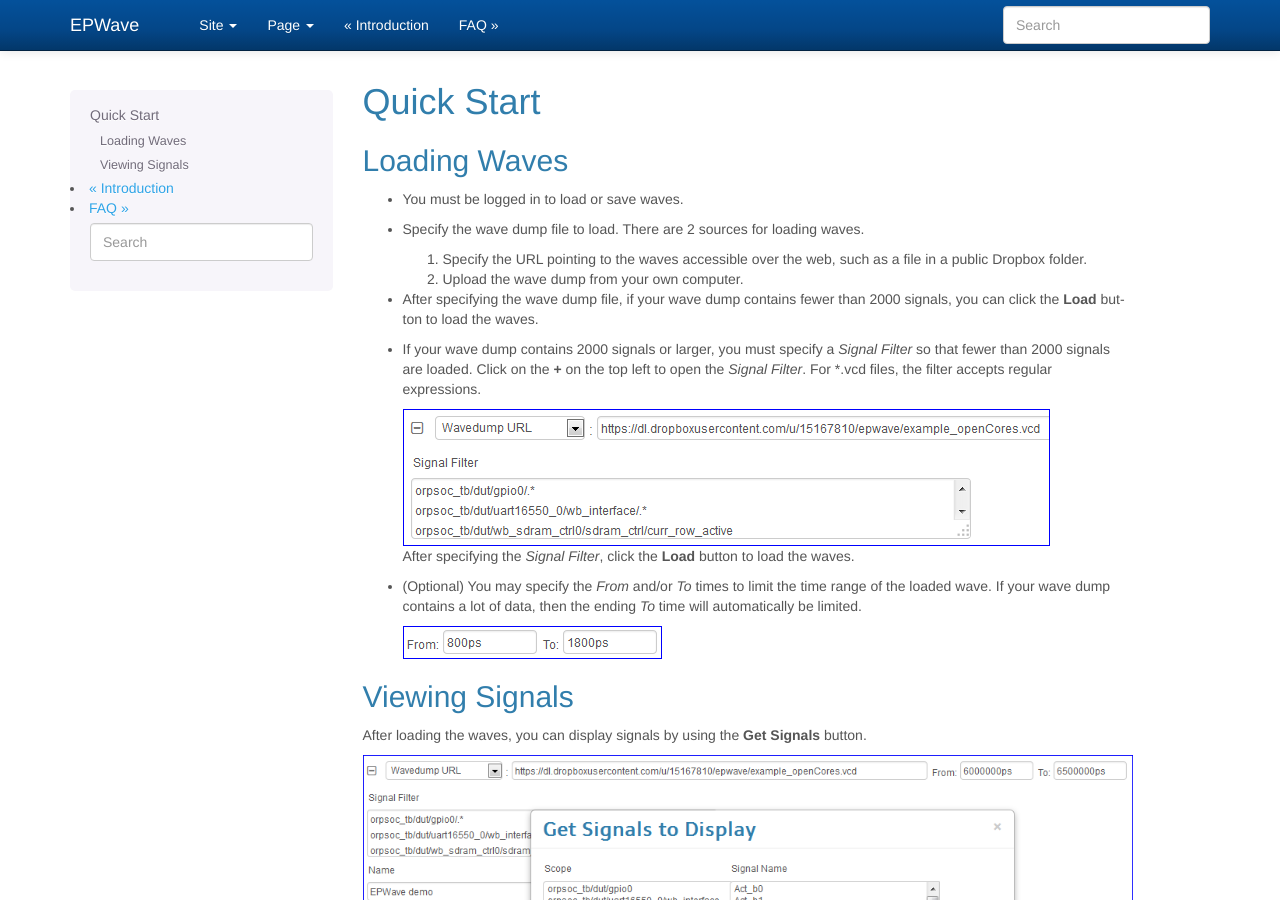
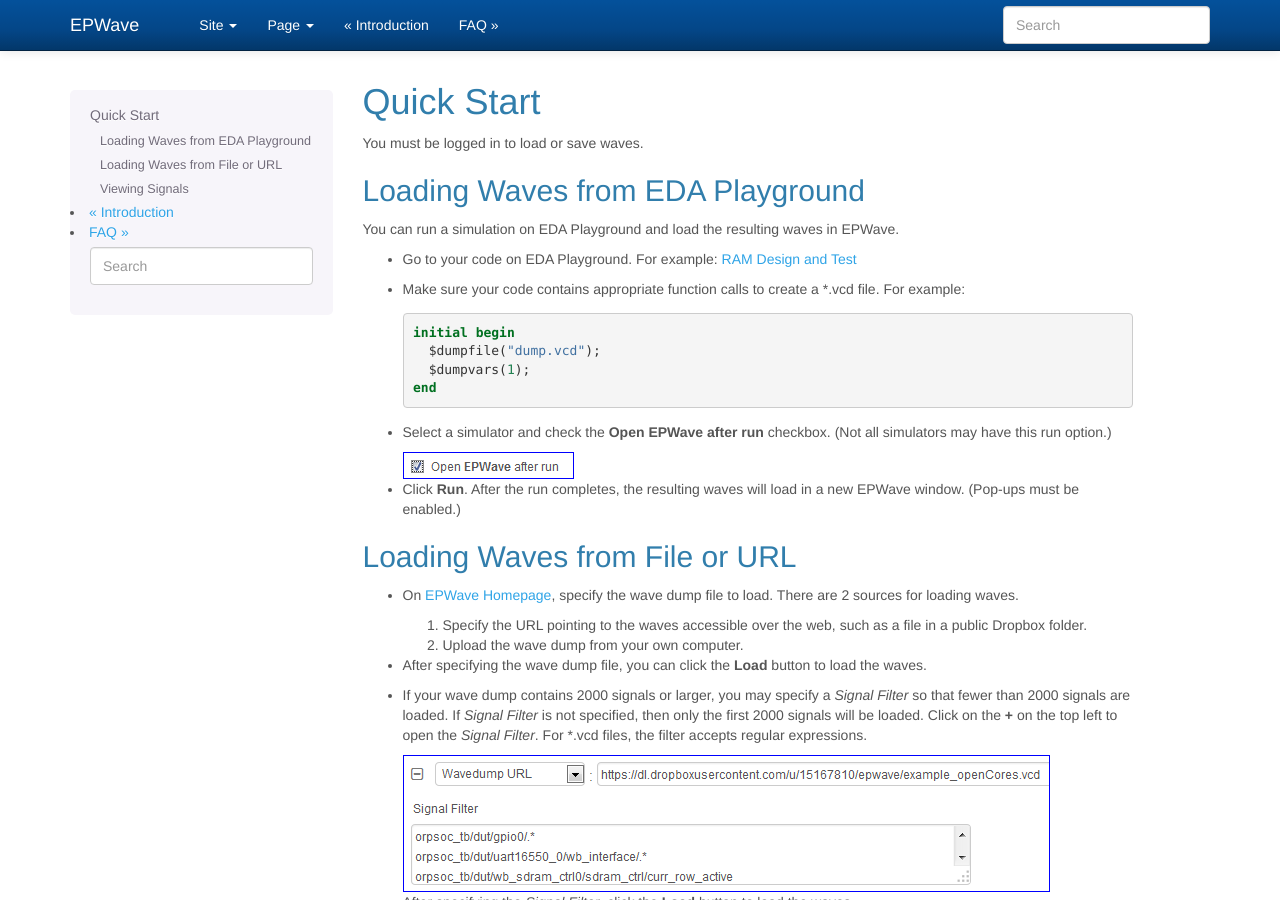
Before and after one commit to edaplayground/epwave, a Sphinx documentation site: the page built from docs/quick-start.rst, in a window 1280 px wide and 900 px high. Built offline with Sphinx 7.4.7, drawn with Linux system fonts in a browser that asks for light colours.

Commit message:
Updated documentation for integration with EDA Playground.

```diff
--- a/docs/intro.rst
+++ b/docs/intro.rst
@@ -13,11 +13,10 @@
 
 EPWave is a free interactive browser-based waveform viewer for design and verification engineers. The primary use cases are:
 
+* Run prototype/example code on EDA Playground and view wave results with EPWave.
 * Quickly view waves for simulations that ran in the cloud (private or public).
 
   * Example: EPWave plugs into existing browser-based regression systems.
-
-* (Coming Soon) Run prototype/example code on EDA Playground and view wave results with EPWave.
 
 EPWave is part of the `EDA Playground <http://www.edaplayground.com>`_ tool suite.
 
--- a/docs/quick-start.rst
+++ b/docs/quick-start.rst
@@ -2,20 +2,47 @@
 Quick Start
 ###########
 
-*************
-Loading Waves
-*************
+You must be logged in to load or save waves.
 
-* You must be logged in to load or save waves.
-* Specify the wave dump file to load. There are 2 sources for loading waves.
+.. _loading-waves-from-playground:
+
+*********************************
+Loading Waves from EDA Playground
+*********************************
+
+You can run a simulation on EDA Playground and load the resulting waves in EPWave.
+
+* Go to your code on EDA Playground. For example: `RAM Design and Test <http://www.edaplayground.com/s/example/9>`_
+* Make sure your code contains appropriate function calls to create a \*.vcd file. For example:
+
+  .. code-block:: verilog
+
+     initial begin
+       $dumpfile("dump.vcd");
+       $dumpvars(1);
+     end
+
+* Select a simulator and check the **Open EPWave after run** checkbox. (Not all simulators may have this run option.)
+
+  .. image:: _static/openEpwaveCheckbox.png
+
+* Click **Run**. After the run completes, the resulting waves will load in a new EPWave window. (Pop-ups must be enabled.)
+
+.. _loading-waves-from-file-url:
+
+******************************
+Loading Waves from File or URL
+******************************
+
+* On `EPWave Homepage <http://www.edaplayground.com/w/home>`_, specify the wave dump file to load. There are 2 sources for loading waves.
 
   #. Specify the URL pointing to the waves accessible over the web, such as a file in a public Dropbox folder.
   #. Upload the wave dump from your own computer.
 
-* After specifying the wave dump file, if your wave dump contains fewer than 2000 signals, you can click the **Load**
-  button to load the waves.
+* After specifying the wave dump file, you can click the **Load** button to load the waves.
 
-* If your wave dump contains 2000 signals or larger, you must specify a *Signal Filter* so that fewer than 2000 signals are loaded.
+* If your wave dump contains 2000 signals or larger, you may specify a *Signal Filter* so that fewer than 2000 signals are loaded.
+  If *Signal Filter* is not specified, then only the first 2000 signals will be loaded.
   Click on the **+** on the top left to open the *Signal Filter*. For \*.vcd files, the filter accepts regular expressions.
 
   .. image:: _static/signal_filter.png
```
Also changed, not shown: docs/faq.rst (+5 -3 lines), docs/_static/openEpwaveCheckbox.png (added).
